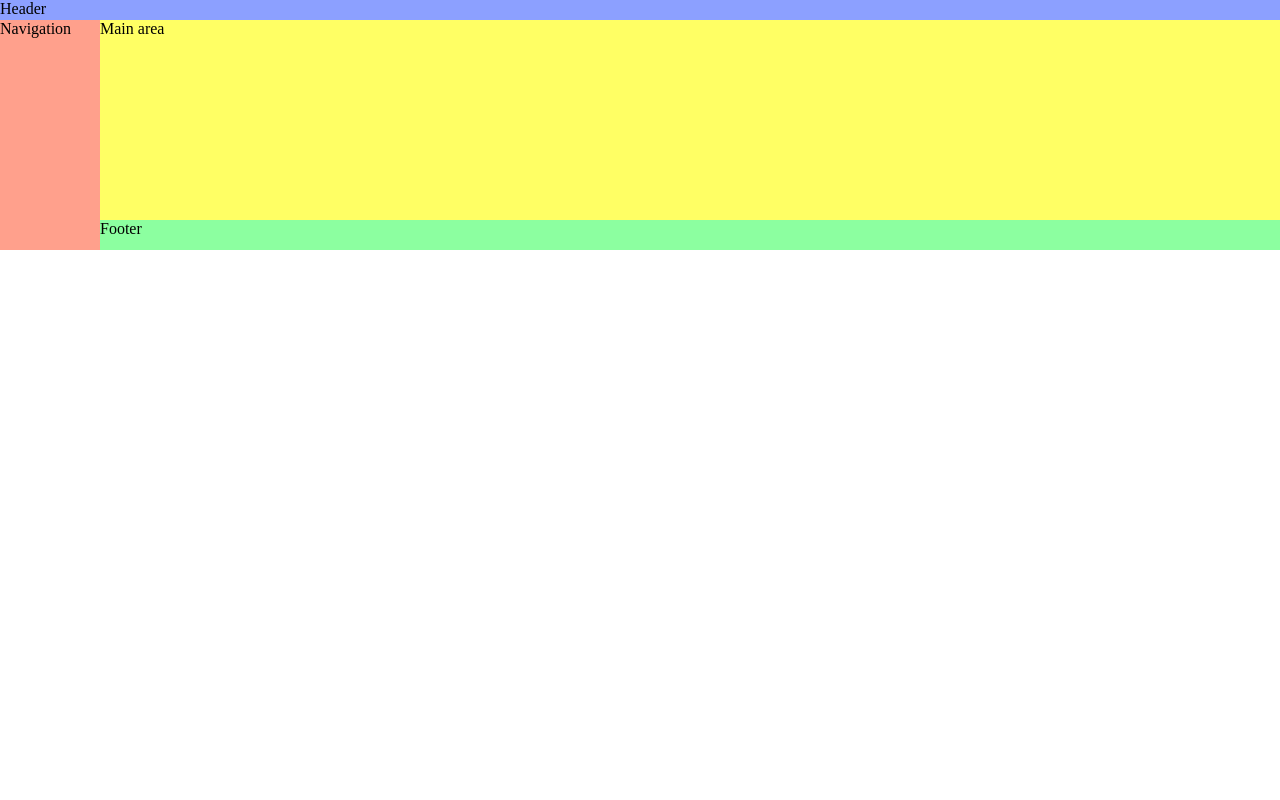
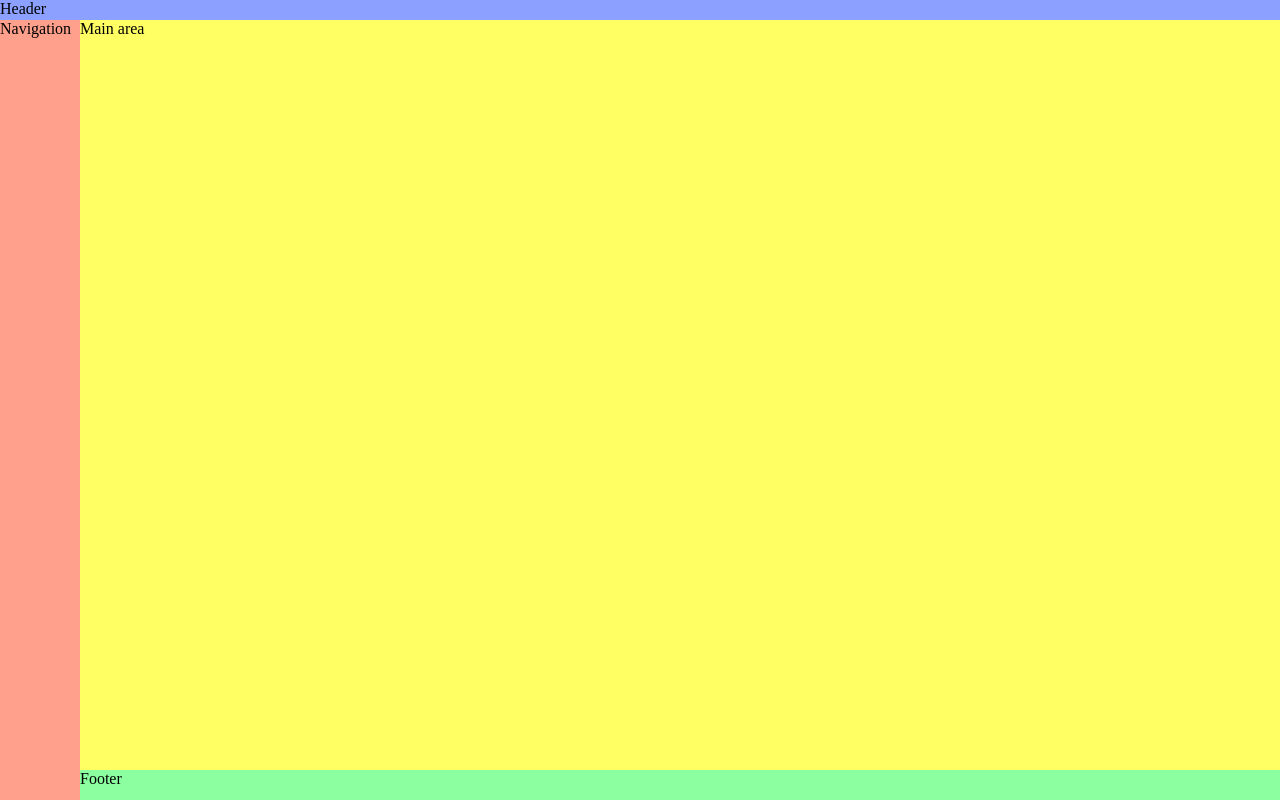
Before and after one commit to AlbertoCaballero/javascript-algorithms, a plain HTML site: page html-css/grid-template.html in a window 1280 px wide. Drawn offline with Linux system fonts and the light colour scheme.

Commit message:
Grid Template

```diff
--- a/html-css/grid-template.html
+++ b/html-css/grid-template.html
@@ -6,13 +6,13 @@
     }
     #page {
       display: grid;
-      width: 100%;
-      height: 250px;
+      width: 100vw;
+      height: 100vh;
       grid-template-areas:  "head head head"
                             "nav  main main"
-                            "nav  foot foot ";
-        grid-template-rows: 20px 1fr 30px;
-      grid-template-columns: 100px 1fr;
+                            "nav  foot foot";
+      grid-template-rows: 20px 1fr 30px;
+      grid-template-columns: 80px 1fr;
     }
 
     #page > header {
```
